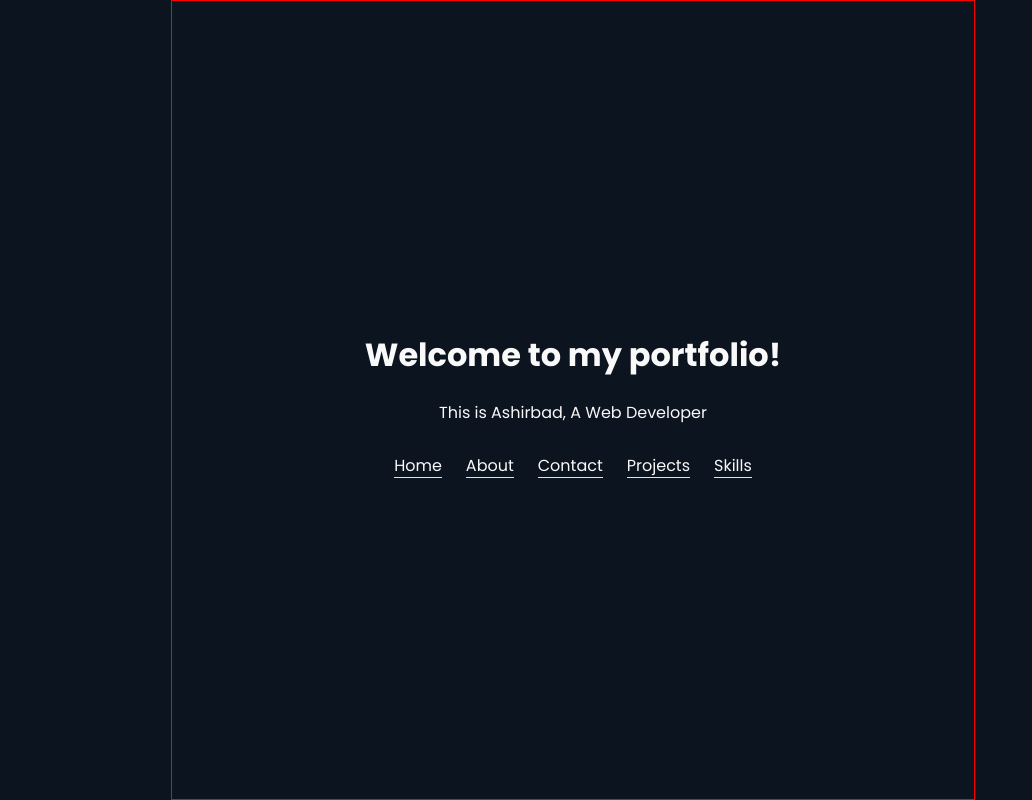
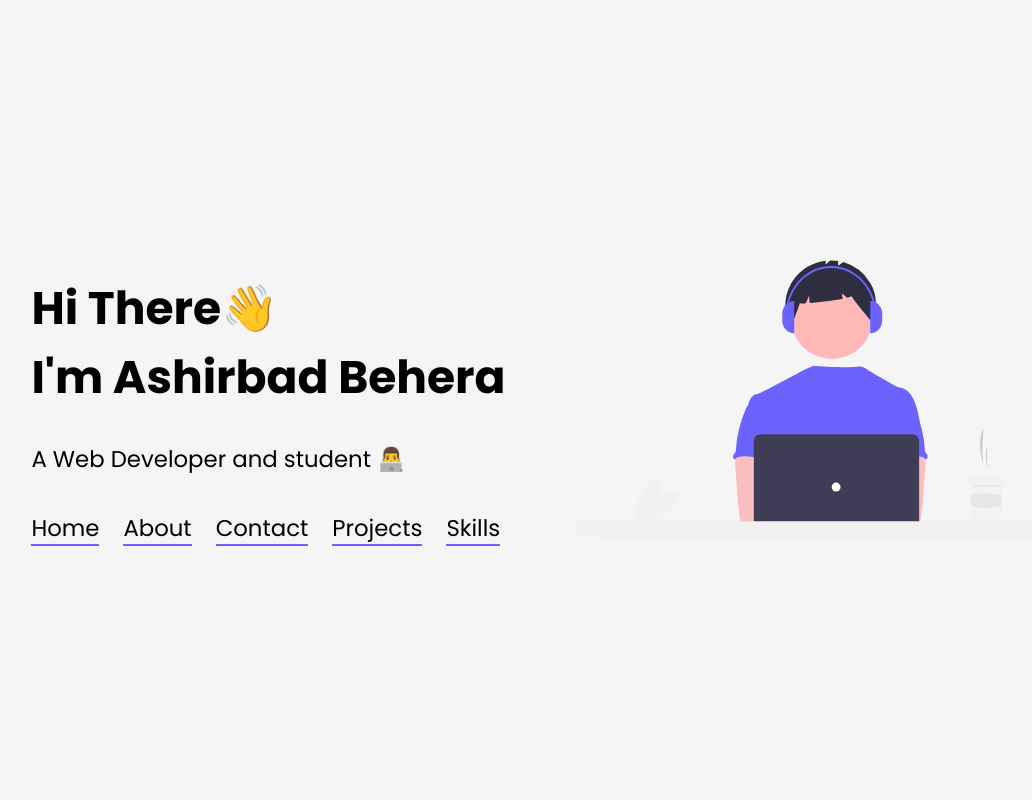
Before and after one commit to ashirbad29/ashirbad29.github.io, a React (Create React App) app: page / in a window 1280 px wide. Shown: the whole page, without its empty margins (67-1099 px from the left). Built offline with nearby package versions, Linux system fonts and the light colour scheme.

Commit message:
🌟 style Home page

```diff
--- a/src/Components/App/App.css
+++ b/src/Components/App/App.css
@@ -11,6 +11,6 @@ body {
 	width: 100%;
 	overflow-x: hidden;
 	font-family: 'Poppins', sans-serif;
-	background-color: #0c141f;
-	color: #f9f9f9;
+	background-color: #f5f5f5;
+	color: #000;
 }
--- a/src/Components/Home/Home.css
+++ b/src/Components/Home/Home.css
@@ -1,18 +1,40 @@
 .home-container {
 	width: 90%;
-	max-width: 80ch;
+	/* max-width: 80ch; */
 	min-height: 100vh;
 	margin-left: auto;
 	margin-right: auto;
 	display: flex;
-	flex-direction: column;
+	flex-direction: row;
 	align-items: center;
 	justify-content: center;
-	padding-top: 2rem;
-	padding-bottom: 2rem;
-	border: 1px solid red;
+	/* padding-top: 2rem;
+	padding-bottom: 2rem; */
+	/* border: 1px solid red; */
+	font-size: calc(10px + 1vw);
+}
+
+.home__left {
+	width: 60%;
+	padding-left: 1.4rem;
 }
 
 .header-text {
-	text-align: center;
+	margin-left: 12px;
 }
+
+@media screen and (max-width: 780px) {
+	.home-container {
+		flex-direction: column;
+		align-items: flex-start;
+	}
+
+	.home__left {
+		padding-left: 0;
+		width: 100%;
+	}
+
+	.home__svg {
+		display: none;
+	}
+}
--- a/src/Components/Home/Home.js
+++ b/src/Components/Home/Home.js
@@ -1,15 +1,21 @@
 import React from 'react';
 import Nav from '../Nav/Nav';
+import { ReactComponent as CodingSVG } from '../../assets/coding.svg';
 import './Home.css';
 
 const Home = () => {
 	return (
 		<div className='home-container'>
-			<div className='header-text'>
-				<h1>Welcome to my portfolio!</h1>
-				<p>This is Ashirbad, A Web Developer</p>
+			<div className='home__left'>
+				<div className='header-text'>
+					<h1>
+						Hi There👋 <br /> I'm Ashirbad Behera
+					</h1>
+					<p>A Web Developer and student 👨‍💻</p>
+				</div>
+				<Nav />
 			</div>
-			<Nav />
+			<CodingSVG style={{ transform: 'scale(0.8)' }} className='home__svg' />
 		</div>
 	);
 };
--- a/src/Components/Nav/Nav.css
+++ b/src/Components/Nav/Nav.css
@@ -3,8 +3,8 @@ nav > ul {
 	margin: 0;
 	padding: 0;
 	flex-direction: row;
-	align-items: center;
-	justify-content: center;
+	/* align-items: center;
+	justify-content: center; */
 	list-style: none;
 }
 
@@ -14,8 +14,8 @@ nav > ul {
 
 .nav-links > .link {
 	text-decoration: none;
-	color: #f9f9f9;
-	border-bottom: 1px solid yellow;
+	color: black;
+	border-bottom: 2px solid #6c63ff;
 }
 
 /* Animation */
```
Also changed, not shown: src/assets/coding.svg (added).
